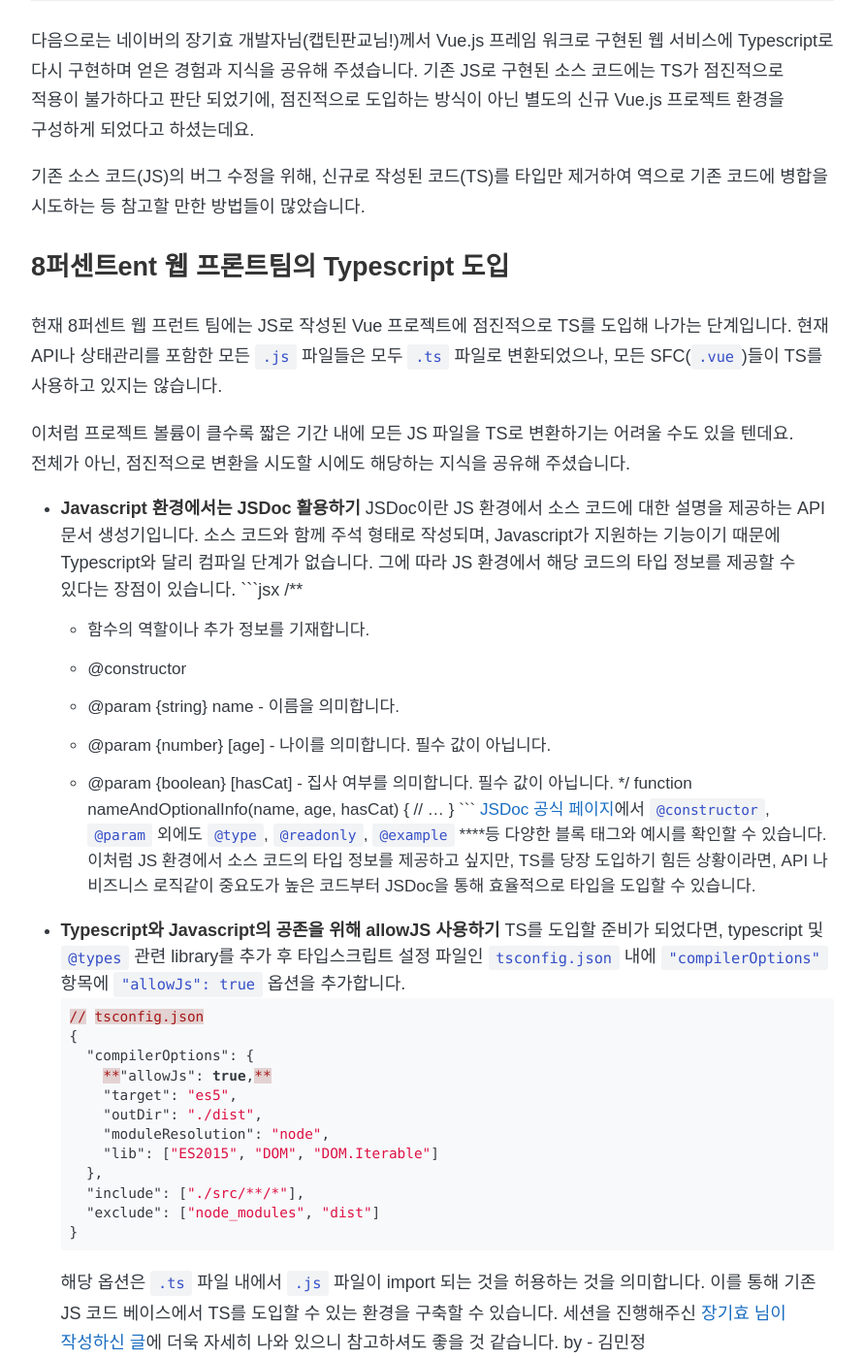
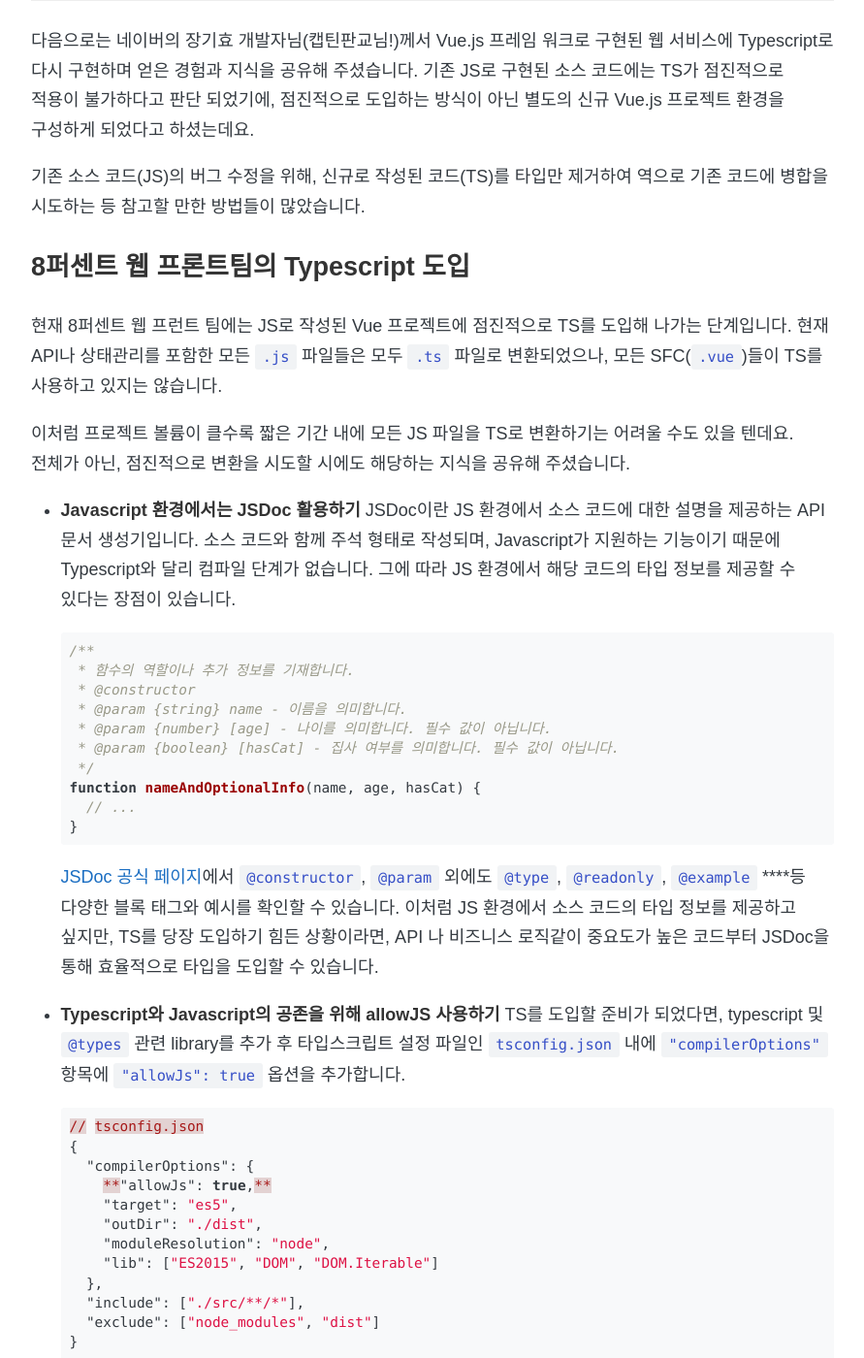
Before and after one commit to 8percent/8percent.github.io, a Jekyll site: the page built from _posts/2022-09-08-신입개발자의_인프콘2022_참가_후기.md, in a window 1280 px wide and 1400 px high, scrolled down 4414 px. Shown: the whole window at 97% size, without its empty margins (194-1085 px from the left). Built offline with Jekyll 4.4.1, drawn with Linux system fonts in a browser that asks for light colours; some web fonts are replaced; some of the changed text lies outside the part shown.

Commit message:
FIX: 오류수정

````diff
--- a/_posts/2022-09-08-신입개발자의_인프콘2022_참가_후기.md
+++ b/_posts/2022-09-08-신입개발자의_인프콘2022_참가_후기.md
@@ -1,7 +1,7 @@
 ---
 layout: post
 title: "신입개발자의 인프콘2022 참가 후기"
-author: minjung, seunghee
+author: minjung_seunghee
 description: 인프콘에 다녀와서
 tags: [infcon]
 comments: true
@@ -60,7 +60,7 @@ QA를 스프린트 별로 실행을 하면서 이슈가 점진적으로 증가
 
 기존 소스 코드(JS)의 버그 수정을 위해, 신규로 작성된 코드(TS)를 타입만 제거하여 역으로 기존 코드에 병합을 시도하는 등 참고할 만한 방법들이 많았습니다.
 
-### **8퍼센트ent 웹 프론트팀의 Typescript 도입**
+### **8퍼센트 웹 프론트팀의 Typescript 도입**
 
 현재 8퍼센트 웹 프런트 팀에는 JS로 작성된 Vue 프로젝트에 점진적으로 TS를 도입해 나가는 단계입니다. 현재 API나 상태관리를 포함한 모든 `.js` 파일들은 모두 `.ts` 파일로 변환되었으나, 모든 SFC(`.vue`)들이 TS를 사용하고 있지는 않습니다.
 
@@ -68,6 +68,7 @@ QA를 스프린트 별로 실행을 하면서 이슈가 점진적으로 증가
 
 - **Javascript 환경에서는 JSDoc 활용하기**
   JSDoc이란 JS 환경에서 소스 코드에 대한 설명을 제공하는 API 문서 생성기입니다. 소스 코드와 함께 주석 형태로 작성되며, Javascript가 지원하는 기능이기 때문에 Typescript와 달리 컴파일 단계가 없습니다. 그에 따라 JS 환경에서 해당 코드의 타입 정보를 제공할 수 있다는 장점이 있습니다.
+
   ```jsx
   /**
    * 함수의 역할이나 추가 정보를 기재합니다.
@@ -80,6 +81,7 @@ QA를 스프린트 별로 실행을 하면서 이슈가 점진적으로 증가
     // ...
   }
   ```
+
   [JSDoc 공식 페이지](https://jsdoc.app/index.html)에서 `@constructor`, `@param` 외에도 `@type`, `@readonly`, `@example` \*\*\*\*등 다양한 블록 태그와 예시를 확인할 수 있습니다.
   이처럼 JS 환경에서 소스 코드의 타입 정보를 제공하고 싶지만, TS를 당장 도입하기 힘든 상황이라면, API 나 비즈니스 로직같이 중요도가 높은 코드부터 JSDoc을 통해 효율적으로 타입을 도입할 수 있습니다.
 - **Typescript와 Javascript의 공존을 위해 allowJS 사용하기**
@@ -104,7 +106,7 @@ QA를 스프린트 별로 실행을 하면서 이슈가 점진적으로 증가
 
 인프런의 CTO 이동욱 님의 세션입니다. 최근 8퍼센트에도 아키텍처 변화가 생겨 아키텍처에 대한 관심이 생기기 시작했는데요. 그래서인지 더욱 기대가 가는 세션이었습니다. 인프런 아키텍처의 과거부터 현재까지 어떻게 발전해왔고 미래에는 어떤 아키텍처를 그리고 있는지 공유해주셨습니다.
 
-<center><img src="/images/infcon-4.png" height="550"></center>
+<center><img src="/images/infcon-4.jpeg" height="550"></center>
 
 세션을 듣기 전엔 `아키텍처`라는 단어의 무거움때문에 내용이 어렵지는 아닐까 걱정을 했었습니다. 하지만 아키텍처 변화를 시간대별로 풀어서 설명해주신 덕분에 쉽게 이해할 수 있었습니다. 그 당시의 아키텍처는 어떤 문제점을 가지고 있었는지, 그 문제점을 어떻게 해결하려고 했는지를 중점으로 진행된 세션이어서 특정 기술에 대한 배경지식없이도 공감할 수 있었습니다.
 
````
Also changed, not shown: other parts of _posts/2022-09-08-신입개발자의_인프콘2022_참가_후기.md (+1 -1 lines), images/profile/minjung_seunghee.jpg (renamed from images/profile/minjung_seunghee.jpeg).
